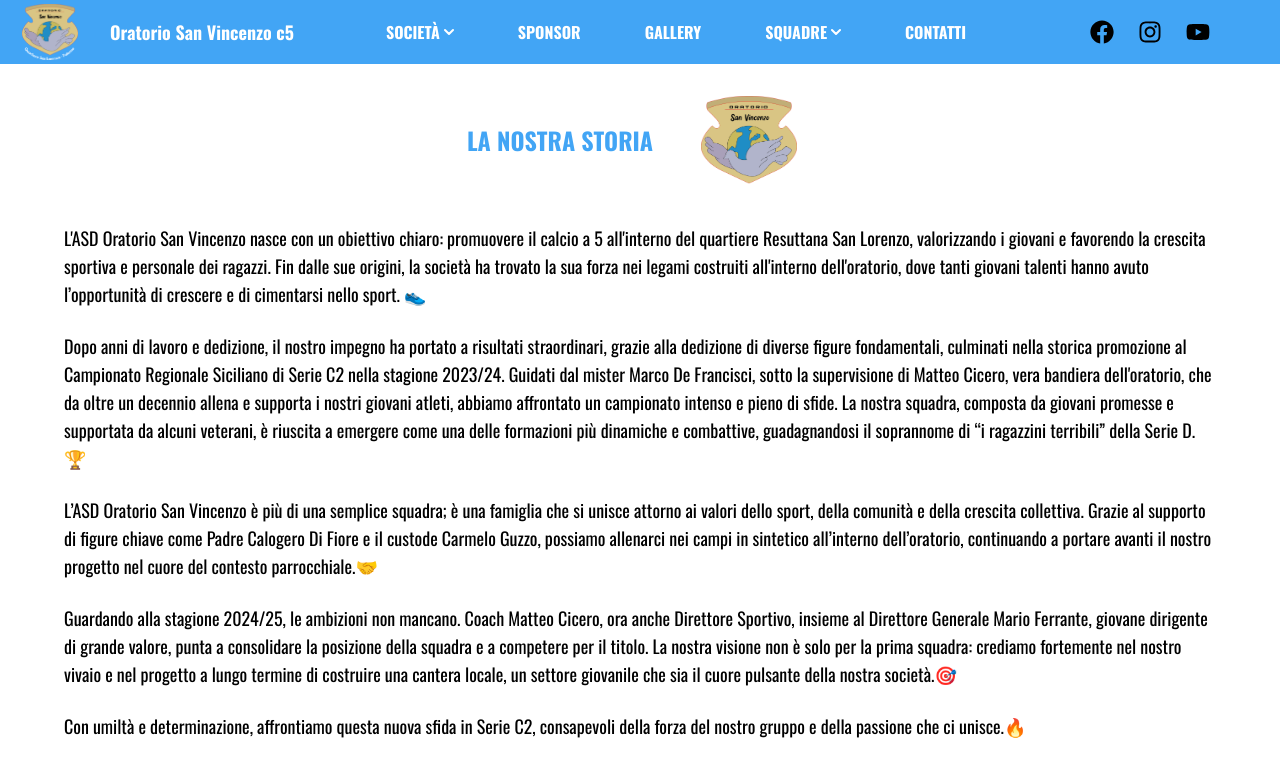
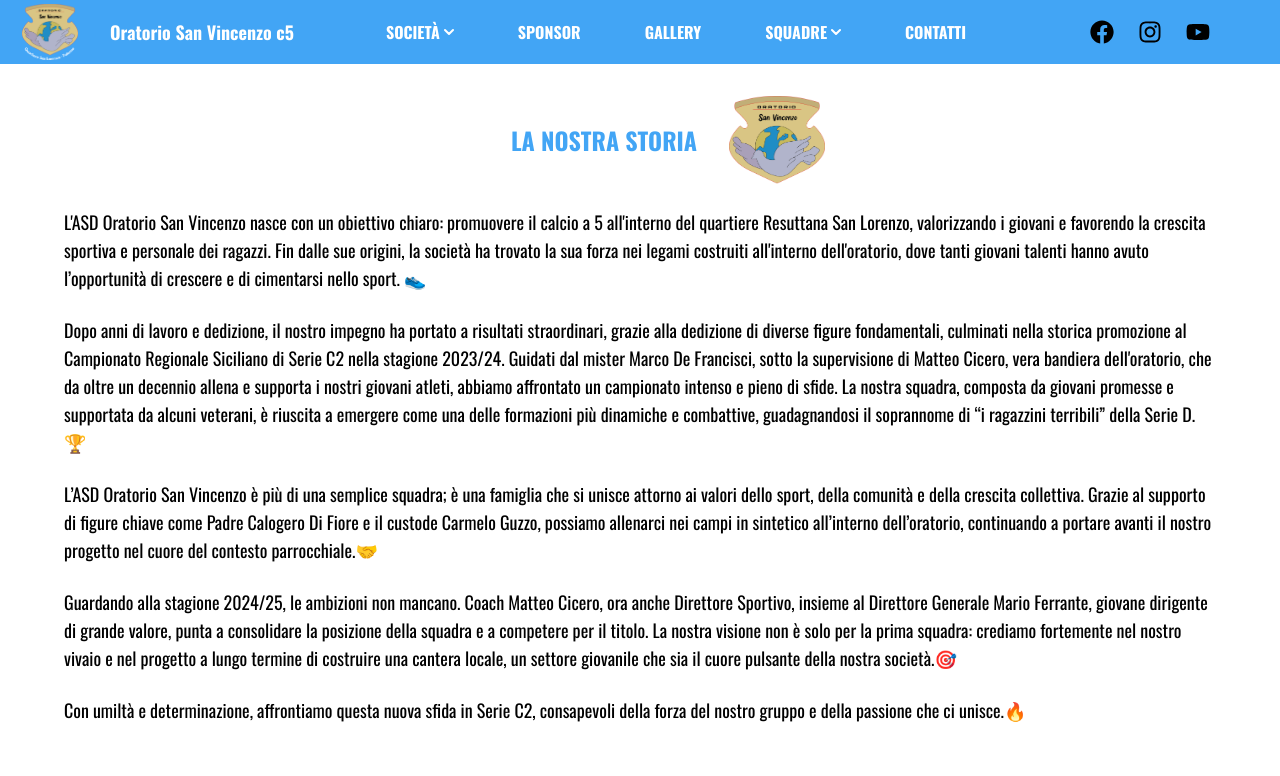
Before and after one commit to Maurilio93/Progetto-Oratorio, a React (Vite) app in the folder sanvincenzo/: page /lanostrastoria in a window 1280 px wide. Shown: the top 776 px of the page. Built offline with nearby package versions, Linux system fonts and the light colour scheme.

Commit message:
modified LaNostraStoria component

```diff
--- a/sanvincenzo/src/Section/LaNostraStoria.jsx
+++ b/sanvincenzo/src/Section/LaNostraStoria.jsx
@@ -7,8 +7,8 @@ export function LaNostraStoria() {
       <Navbar></Navbar>
 
       {/* Contenitore per titolo e logo centrati */}
-      <div className="flex items-center justify-center mt-10 mb-8 md:mt-6">
-        <h2 className="text-l -mx-8 md:text-2xl font-semibold text-blue-400 py-1 px-4 mr-8">
+      <div className="flex items-center justify-center mt-10 mb-4 md:mt-6">
+        <h2 className="text-xl -mx-8 md:text-2xl font-semibold text-blue-400 py-1 ml-8 px-6 mr-2">
           LA NOSTRA STORIA
         </h2>
         <img
```
